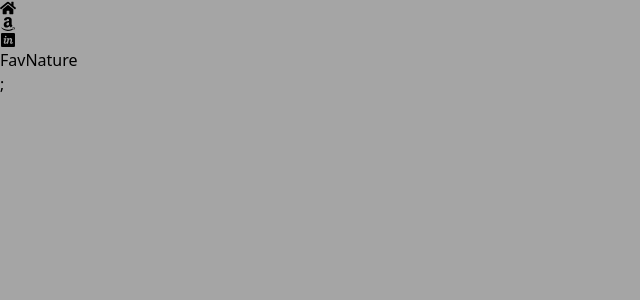
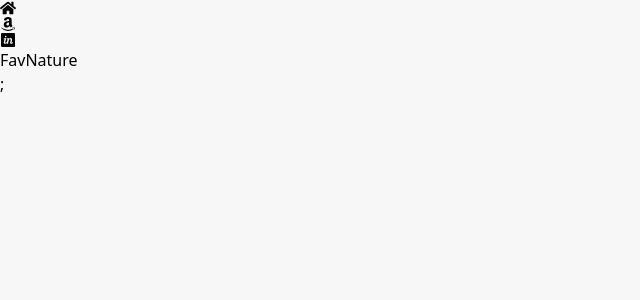
Before and after one commit to Perthanakrit/trippa-pototype, a React (Vite) app in the folder client-app/: page /favnature in a window 1280 px wide. Shown: the top 300 px of the page, without its empty margins (0-640 px from the left). Built offline with nearby package versions, Linux system fonts and the light colour scheme.

Commit message:
Edit color layout

```diff
--- a/client-app/src/components/header/Navbar.tsx
+++ b/client-app/src/components/header/Navbar.tsx
@@ -30,7 +30,7 @@ export default function Navbar() {
     <nav className=" flex flex-col items-center gap-y-4 fixed h-max bottom-0 mt-auto  z-50 top-0 w-full">
       <div
         className="flex w-full  items-center justify-between  gap-y-10  px-4 md:px-40 h-[80px]  py-8
-        backdrop-blur-sm text-3xl bg-black/5"
+        backdrop-blur-sm text-3xl bg-black shadow-md"
       >
         {menus.map((menu) => (
           <Link
--- a/client-app/src/index.css
+++ b/client-app/src/index.css
@@ -73,5 +73,5 @@ button:focus-visible {
 } */
 
 :root {
-  background-color: #a5a5a5;
+  background-color: #f7f7f7;
 }
```
